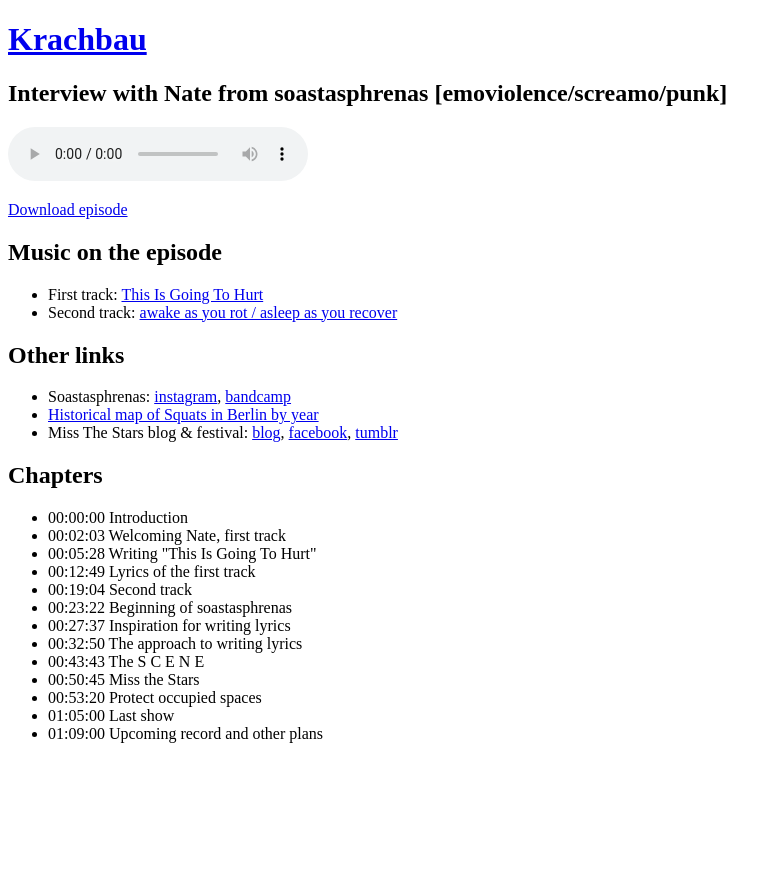
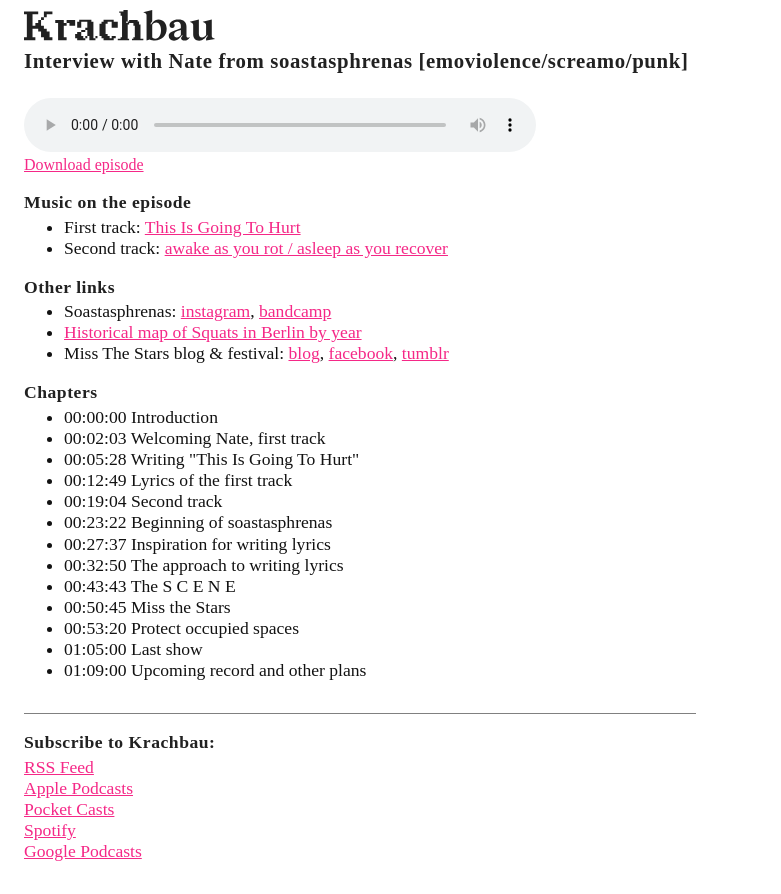
Before and after one commit to flpvsk/krachbau.com, an Eleventy site: page src/episodes/s01e01-nate-soastasphrenas-emoviolence.md in a window 1280 px wide. Shown: the whole page, without its empty margins (0-781 px from the left). Before the commit the page ends 800 px from the top, so only its background shows below. Built offline with nearby package versions, Linux system fonts and the light colour scheme; Eleventy itself is replaced by a stand-in of ours; files that its build step writes are made by us from their sources; what pretty-data would draw is missing.

Commit message:
A bit of style

```diff
--- a/package.json
+++ b/package.json
@@ -7,7 +7,7 @@
     "start": "eleventy --serve",
     "mp3": "cd src/mp3 && rsync --archive --compress --progress  --delete --delete-excluded --exclude .DS_Store . krachbau@krachbau.com:krachbau.com/audio/",
     "site": "cd dist && rsync --archive --compress --exclude audio . krachbau@krachbau.com:krachbau.com/",
-    "deploy": "npm run site && npm run mp3"
+    "deploy": "npm run mp3 && npm run site"
   },
   "keywords": [],
   "author": "",
--- a/src/episodes/s01e01-nate-soastasphrenas-emoviolence.md
+++ b/src/episodes/s01e01-nate-soastasphrenas-emoviolence.md
@@ -43,12 +43,12 @@
   - punk
 ---
 
-## Music on the episode
+### Music on the episode
 
 - First track: [This Is Going To Hurt][track1]
 - Second track: [awake as you rot / asleep as you recover][track2]
 
-## Other links
+### Other links
 
 - Soastasphrenas: [instagram][insta], [bandcamp][bandcamp]
 - [Historical map of Squats in Berlin by year][squats]
--- a/src/feed.njk
+++ b/src/feed.njk
@@ -46,10 +46,10 @@
 
   {% set episodeDescription %}
     {% if episode.data.guests.length === 1 %}
-    <h2>Guest</h2>
+    <h3>Guest</h3>
     {% endif %}
     {% if episode.data.guests.length > 1 %}
-    <h2>Guests</h2>
+    <h3>Guests</h3>
     {% endif %}
     {% if episode.data.guests.length >= 1 %}
     <ul>
@@ -59,7 +59,7 @@
     </ul>
     {% endif %}
 
-    <h2>Chapters</h2>
+    <h3>Chapters</h3>
     {% if episode.data.chapters %}
       <ul>
         {%- for chapter in episode.data.chapters -%}
--- a/src/layouts/episode.njk
+++ b/src/layouts/episode.njk
@@ -3,26 +3,29 @@
 ---
 
 <main class="main">
-  <a href="/"><h1>{{ data.title }}</h1></a>
-  <h2>{{ pageTitle }}</h2>
+  <a class="page__title" href="/"><h1>{{ data.title }}</h1></a>
+  <a title="Go to main page" href="/" class="page__title__logo">
+    <img alt="Krachbau Logo" src="/images/krachbau.svg">
+  </a>
+  <h2 class="page__subtitle_episode">{{ pageTitle }}</h2>
   <div class="article__audio">
   {% set audioUrl %}
     {{ data.paths.audio }}{{ page.fileSlug }}.mp3
   {% endset %}
 
     <audio src="{{ audioUrl | trim }}" controls></audio>
-    <p>
+    <div>
     <a href="{{ audioUrl | trim }}" download="{{ page.fileSlug }}.mp3">
       Download episode
     </a>
-    </p>
+    </div>
   </div>
   <div class="article__content">
     {{ content | safe }}
   </div>
   {% if chapters %}
   <div class="article__chapters">
-    <h2>Chapters</h2>
+    <h3>Chapters</h3>
       <ul>
         {%- for chapter in chapters -%}
           <li>{{ chapter.time }} {{ chapter.title }}</li>
@@ -31,3 +34,26 @@
   </div>
   {% endif %}
 </main>
+
+<footer class="footer">
+<h4 class="footer__header">Subscribe to Krachbau:</h4>
+<ul class="footer__links">
+  <li>
+    <a href="/feed/">RSS Feed</a>
+  </li>
+  <li>
+    <a href="https://podcasts.apple.com/us/podcast/krachbau/id1655391580">Apple Podcasts</a>
+  </li>
+  <li>
+    <a href="https://pca.st/62b96qrx">Pocket Casts</a>
+  </li>
+  <li>
+    <a href="https://open.spotify.com/show/41mwqxPH4rKRWL1aLp2M8S">Spotify</a>
+  </li>
+  <li>
+    <a href="https://podcasts.google.com/feed/aHR0cHM6Ly9rcmFjaGJhdS5jb20vZmVlZC8">
+    Google Podcasts
+    </a>
+  </li>
+</ul>
+</footer>
--- a/src/layouts/page.njk
+++ b/src/layouts/page.njk
@@ -14,6 +14,9 @@
   <meta name="viewport" content="width=device-width, initial-scale=1.0">
   <meta name="description" content="{{ preview or site.description }}">
   <link rel="alternate" href="{{ data.paths.feed }}" type="application/rss+xml" title="Krachbau Podcast RSS feed">
+
+
+  <link rel="stylesheet" href="/styles/styles.css">
 </head>
 <body class="page__body">
   {{ content | safe }}
--- /dev/null
+++ b/src/styles/styles.css
@@ -0,0 +1,115 @@
+*,
+*::before,
+*::after {
+    box-sizing: border-box;
+}
+
+:root {
+  --content-width: 42rem;
+  --color-text-light: #212121;
+  --color-text-medium: hsl(0,0%,7%);
+  --color-text-dark: hsl(0,0%,1%);
+  --color-link-visited: #F6358A;
+  --color-link: #F52887;
+}
+
+html {
+  font-family: serif;
+  font-size: 1em;
+}
+
+.main {
+  max-width: var(--content-width);
+  margin: 0 1rem;
+}
+
+.main audio {
+  width: 100%;
+  max-width: 32em;
+}
+
+.page__body a::visited {
+  color: var(--color-link-visted);
+}
+
+.page__body a {
+  color: var(--color-link);
+}
+
+.page__body p, body li {
+  font: serif;
+  font-size: 1.1em;
+  color: var(--color-text-medium);
+  line-height: 1.2em;
+}
+
+.page__body h1, h2, h3, h4, h5 {
+  color: var(--color-text-light);
+  letter-spacing: 0.03em;
+  line-height: 1.2em;
+  margin-top: 1.0em;
+  margin-bottom: 0.2em;
+}
+
+.page__body h2 {
+  font-size: 1.3em;
+}
+
+.page__body h3, .page__body h4 {
+  font-size: 1.1em;
+}
+
+.page__body ul {
+  margin-top: 0;
+  margin-bottom: 0;
+}
+
+.page__title {
+  text-decoration: none;
+  display: none;
+}
+
+.page__title__logo {
+  margin-bottom: 0.3em;
+}
+
+.page__title__logo img {
+  max-width: 12rem;
+
+}
+
+.page__description {
+  margin-top: 0;
+  margin-bottom: 2rem;
+  font-size: 1.0em;
+  color: var(--color-text-light);
+  line-height: 1em;
+}
+
+.page__subtitle_episode {
+  margin-top: 0;
+  margin-bottom: 1.2em;
+}
+
+
+.page__title h1 {
+  color: var(--color-text-light);
+  margin-bottom: 0;
+  padding-bottom: 0;
+}
+
+.footer {
+  border-top: 1px solid grey;
+  max-width: var(--content-width);
+  margin: 2rem 1rem;
+}
+
+.footer__header {
+  color: var(--color-text-light);
+}
+
+.footer__links {
+  list-style: none;
+  margin: 0;
+  padding: 0;
+}
```
Also changed, not shown: src/episodes/s01e02-jingyun-robin-fluffy-maybes-experimental-electronic.md (added, +67 -0 lines), src/pages/index.njk (+13 -3 lines), .eleventy.js, src/images/krachbau-400.png (added), src/images/krachbau-800.png (added), src/images/krachbau.svg (added).
